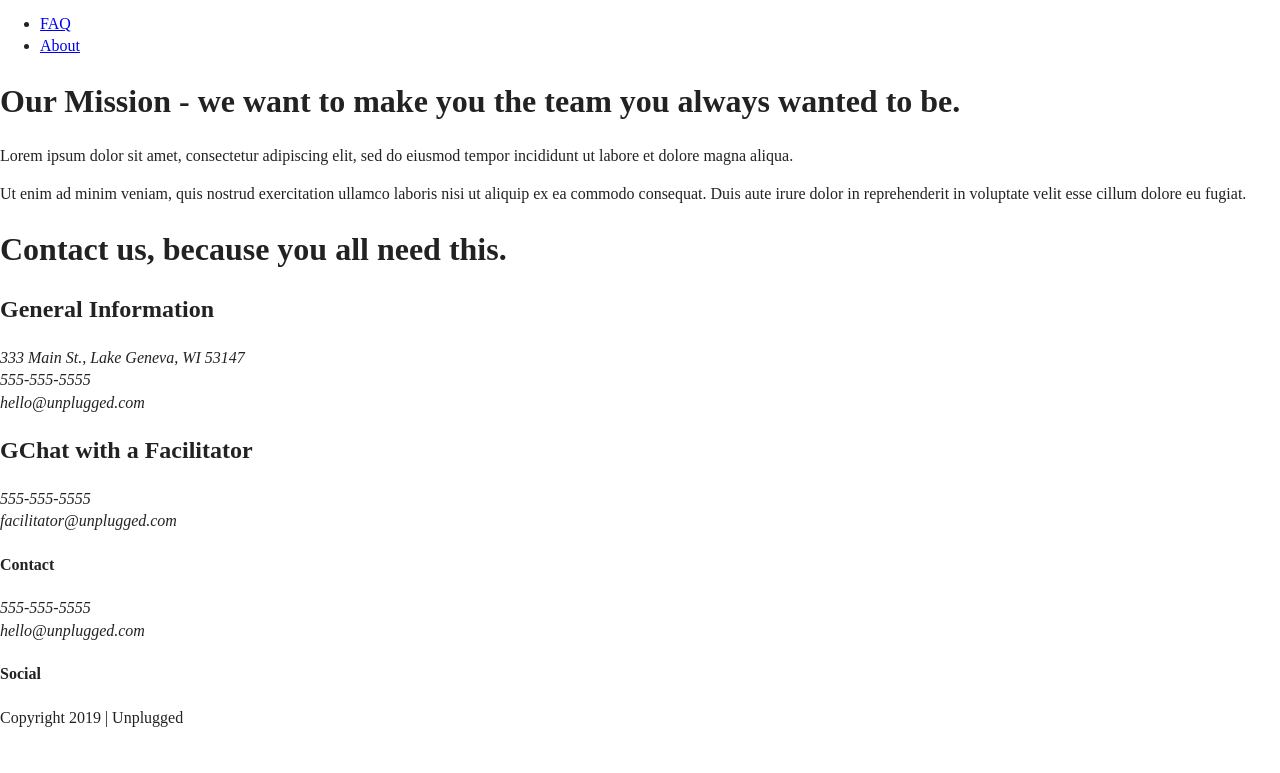
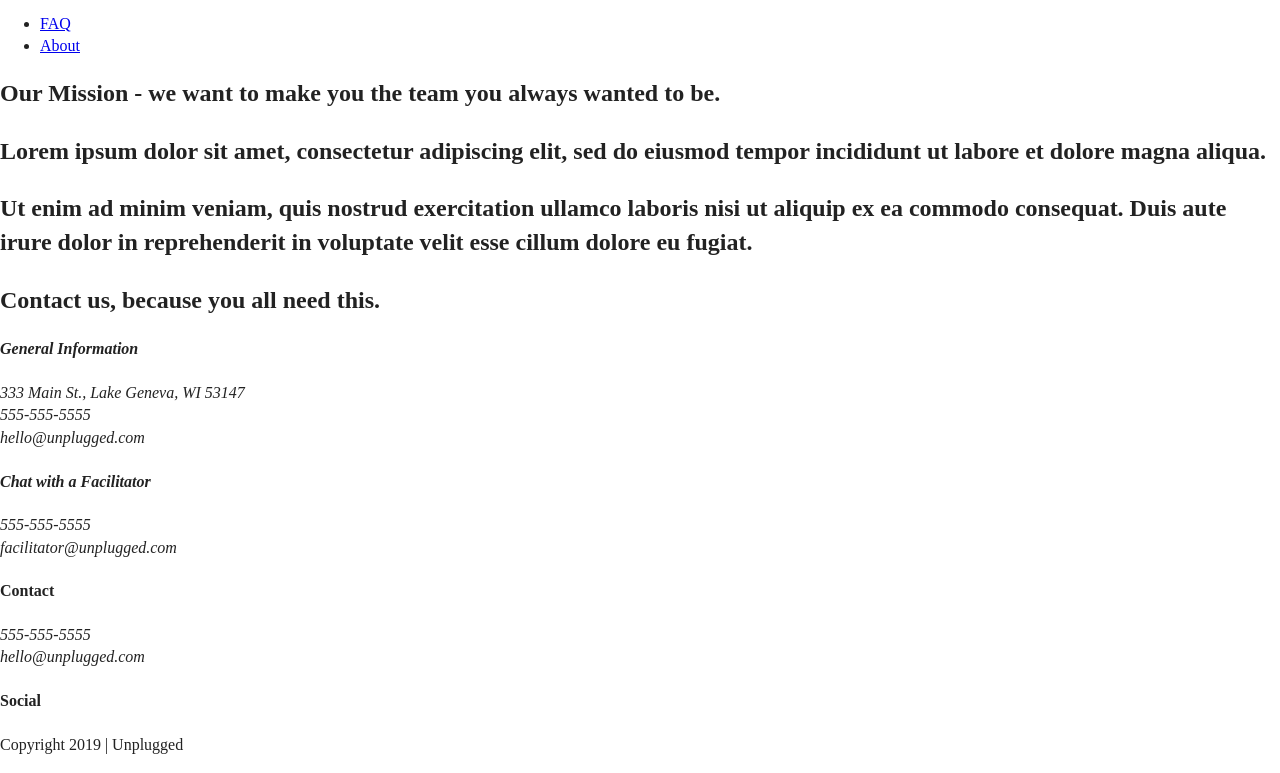
Before and after one commit to emilyalmond-stack/site-unplugged-retreat, a website: page about/index.html in a window 1280 px wide. Shown: the part 27-800 px from the top of the page. Drawn offline with Linux system fonts and the light colour scheme; files that its build step writes are made by us from their sources.

Commit message:
corrected code on about page

```diff
--- a/about/index.html
+++ b/about/index.html
@@ -36,7 +36,7 @@
       <nav>
         <ul>
           <li><a href="../faq/index.html" target="_blank">FAQ</a></li>
-          <li><a href="about/index.html" target="_blank">About</a></li>
+          <li><a href="index.html" target="_blank">About</a></li>
         </ul>
       </nav>
     </div>
@@ -47,18 +47,16 @@
 
 <section class="mission">
   <div class="content-wrapper">
+    <h2>Our Mission - we want to make you the team you always wanted to be.<h2>
     <div class="mission-content">
-      <h1>Our Mission - we want to make you the team you always wanted to be.<h1>
-    </div>
-    <article>
         <p>Lorem ipsum dolor sit amet, consectetur adipiscing elit, sed do eiusmod tempor
           incididunt ut labore et dolore magna aliqua.</p>
         <p>Ut enim ad minim veniam, quis nostrud exercitation ullamco laboris nisi ut aliquip
           ex ea commodo consequat. Duis aute irure dolor in reprehenderit in voluptate velit
           esse cillum dolore eu fugiat.</p>
-    </article>
-  </div>
-</section> <!-- mission content wrapper ends -->
+    </div>
+  </div> <!-- mission content wrapper ends -->
+</section> <!--contact-info -->
 
 
 <section class="map">
@@ -67,31 +65,29 @@
 </section>
 <!-- Google Map here -->
 
+
 <section class="contact-section">
   <div class="content-wrapper">
-    <h1>Contact us, because you all need this.</h1>
-    <div class="column-one">
-      <h2>General Information</h2>
-      <address>
+    <h2>Contact us, because you all need this.</h2>
+    <address class="contact-content">
+      <div>
+      <h4>General Information</h4>
       <p>
         333 Main St., Lake Geneva, WI 53147<br>
         555-555-5555<br>
         hello@unplugged.com
       </p>
-      </address>
     </div>
-    <div class="column-two">
-      <h2>GChat with a Facilitator</h2>
-      <address>
+    <div>
+      <h4>Chat with a Facilitator</h4>
       <p>
         555-555-5555<br>
         facilitator@unplugged.com
       </p>
-      </address>
-    </div>
-  </div>
+      </div>
+    </address> <!--contact-content div ends -->
+  </div> <!-- contact content wrapper ends -->
 </section>
-
 </main> <!-- main wrapper ends-->
 
 <footer>
@@ -131,7 +127,7 @@
 
   <script src="../js/vendor/modernizr-3.11.2.min.js"></script>
   <script src="../js/plugins.js"></script>
-  <script src="../js/main.js"></script>
+  <script src="js/main.js"></script>
 
   <!-- Google Analytics: change UA-XXXXX-Y to be your site's ID. -->
   <script>
```
Also changed, not shown: faq/index.html (+1 -1 lines).
